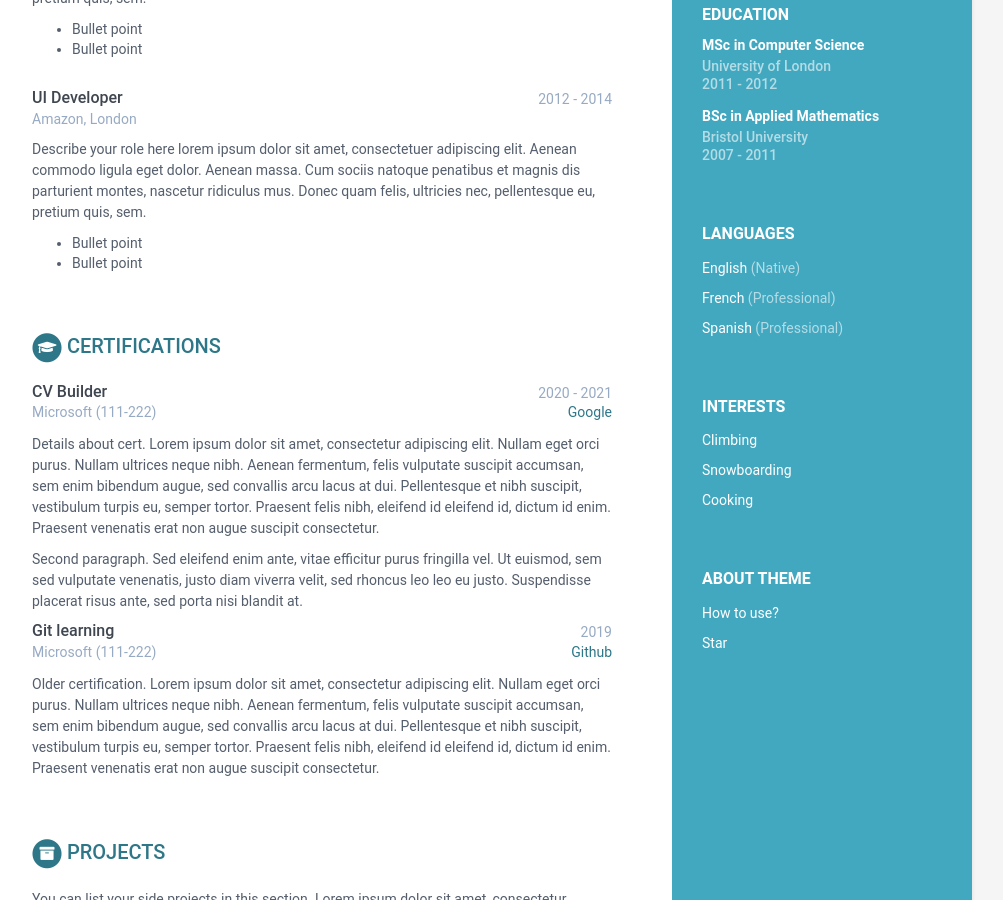
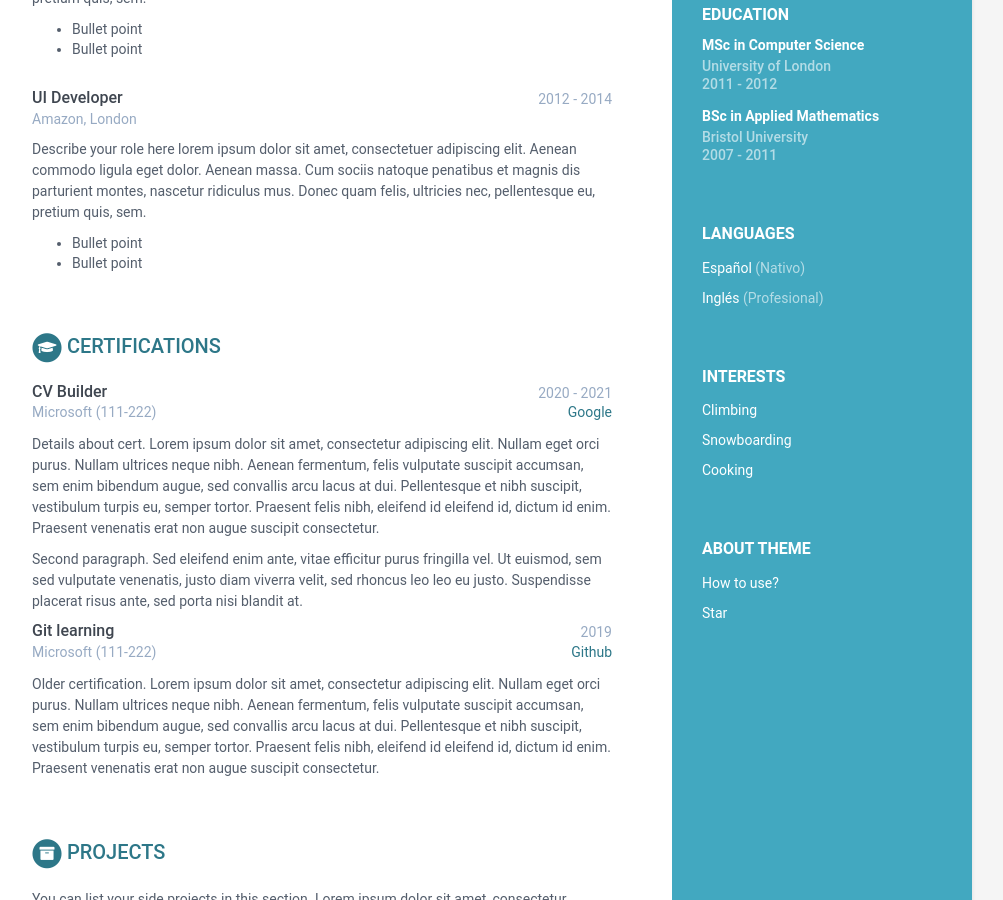
Before and after one commit to Phel1405/CV-Jekyll, a Jekyll site: the page built from index.html, in a window 1280 px wide and 900 px high, scrolled down 735 px. Shown: the whole window, without its empty margins (168-1171 px from the left). Built offline with Jekyll 4.4.1, drawn with Linux system fonts in a browser that asks for light colours.

Commit message:
Corección según el comentario del PR

```diff
--- a/_data/data.yml
+++ b/_data/data.yml
@@ -33,14 +33,11 @@ sidebar:
     languages:
       title: Languages
       info:
-        - idiom: English
-          level: Native
+        - idiom: Español
+          level: Nativo
 
-        - idiom: French
-          level: Professional
-
-        - idiom: Spanish
-          level: Professional
+        - idiom: Inglés
+          level: Profesional
 
     interests:
       title: Interests
```
